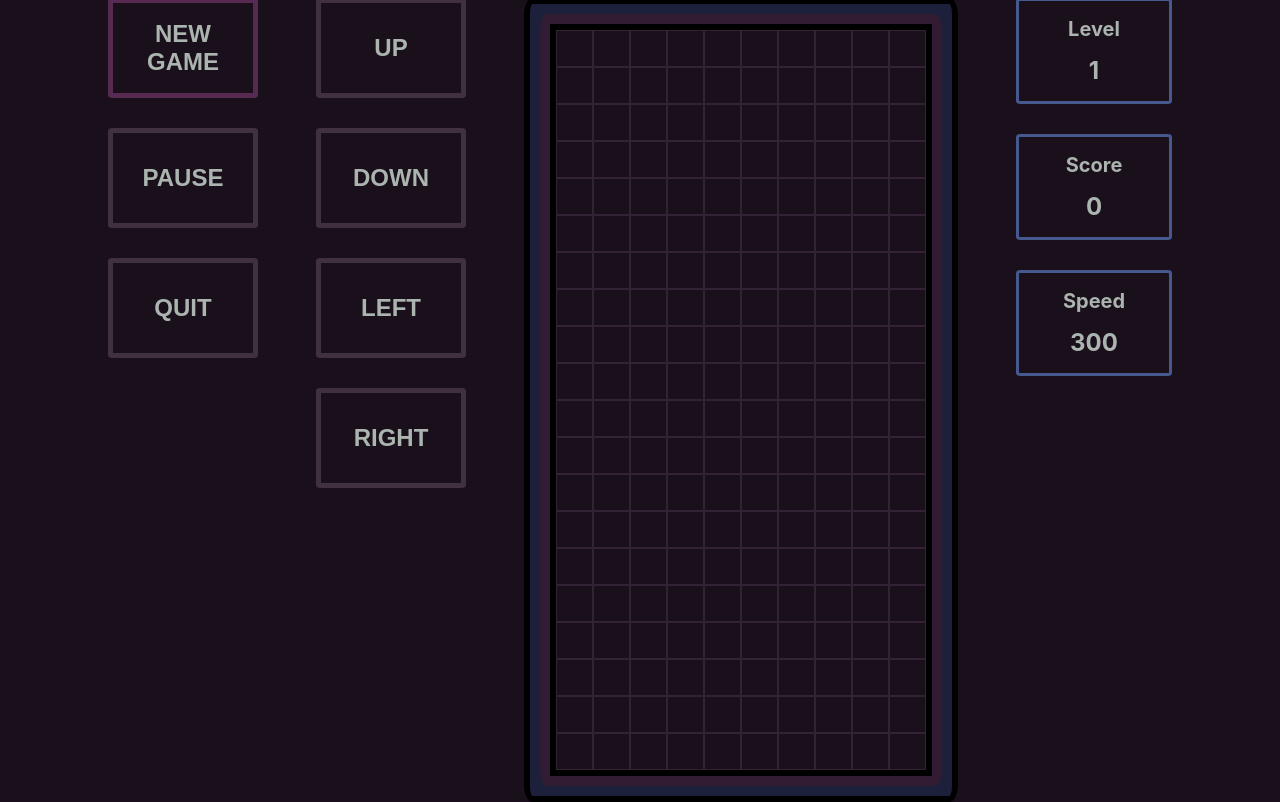
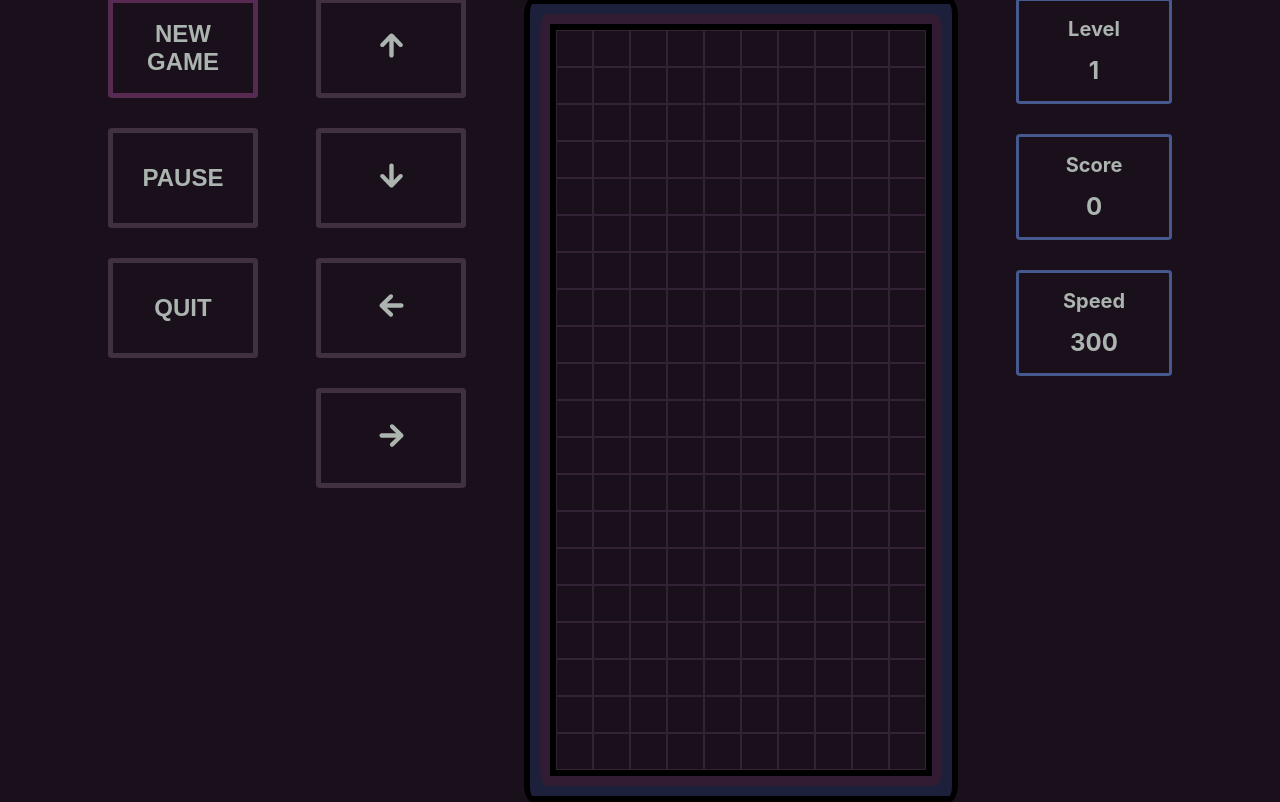
Before and after one commit to MarekPetr/tetris, a React (Create React App) app: page / in a window 1280 px wide. Built offline with nearby package versions, Linux system fonts and the light colour scheme.

Commit message:
feat: control arrows

```diff
--- a/package.json
+++ b/package.json
@@ -13,6 +13,7 @@
     "@types/react-dom": "^18.0.0",
     "react": "^18.2.0",
     "react-dom": "^18.2.0",
+    "react-icons": "^5.4.0",
     "react-scripts": "5.0.1",
     "typescript": "^4.4.2",
     "web-vitals": "^2.1.0"
--- a/src/App.tsx
+++ b/src/App.tsx
@@ -3,6 +3,7 @@ import './App.css';
 import { Shape, Line, Cube, TShape, BoardSize, ZShape, SShape, LShape, JShape } from './components/shape'
 import Board from './components/Board'
 import Statistics from './components/Statistics'
+import { IoMdArrowRoundBack, IoMdArrowRoundForward, IoMdArrowRoundUp, IoMdArrowRoundDown } from "react-icons/io";
 
 const WIDTH = 10
 const HEIGHT = 20
@@ -300,22 +301,26 @@ const App = () => {
         <div className='buttons'>
           <button className="board-button tile"
             onPointerDown={() => handleKeyDownAction('ArrowUp')}
-            disabled={!isRunning && !isStopped}>Up
+            disabled={!isRunning && !isStopped}>
+              <IoMdArrowRoundUp size='35px' />
           </button>
           <button className="board-button tile"
             onPointerDown={() => handleKeyDownAction('ArrowDown')}
             onPointerUp={() => handleKeyUpAction('ArrowDown')}
-            disabled={!isRunning && !isStopped}>Down
+            disabled={!isRunning && !isStopped}>
+              <IoMdArrowRoundDown size='35px' />
           </button>
           <button className="board-button tile"
             onPointerDown={() => handleKeyDownAction('ArrowLeft')}
             onPointerUp={() => handleKeyUpAction('ArrowLeft')}
-            disabled={!isRunning && !isStopped}>Left
+            disabled={!isRunning && !isStopped}>
+              <IoMdArrowRoundBack size='35px' />
           </button>
           <button className="board-button tile"
             onPointerDown={() => handleKeyDownAction('ArrowRight')}
             onPointerUp={() => handleKeyUpAction('ArrowRight')}
-            disabled={!isRunning && !isStopped}>Right
+            disabled={!isRunning && !isStopped}>
+              <IoMdArrowRoundForward size='35px' />
           </button>
         </div>
         <div>
```
Also changed, not shown: 1 other file (tests, documents, lock files or other folders).
